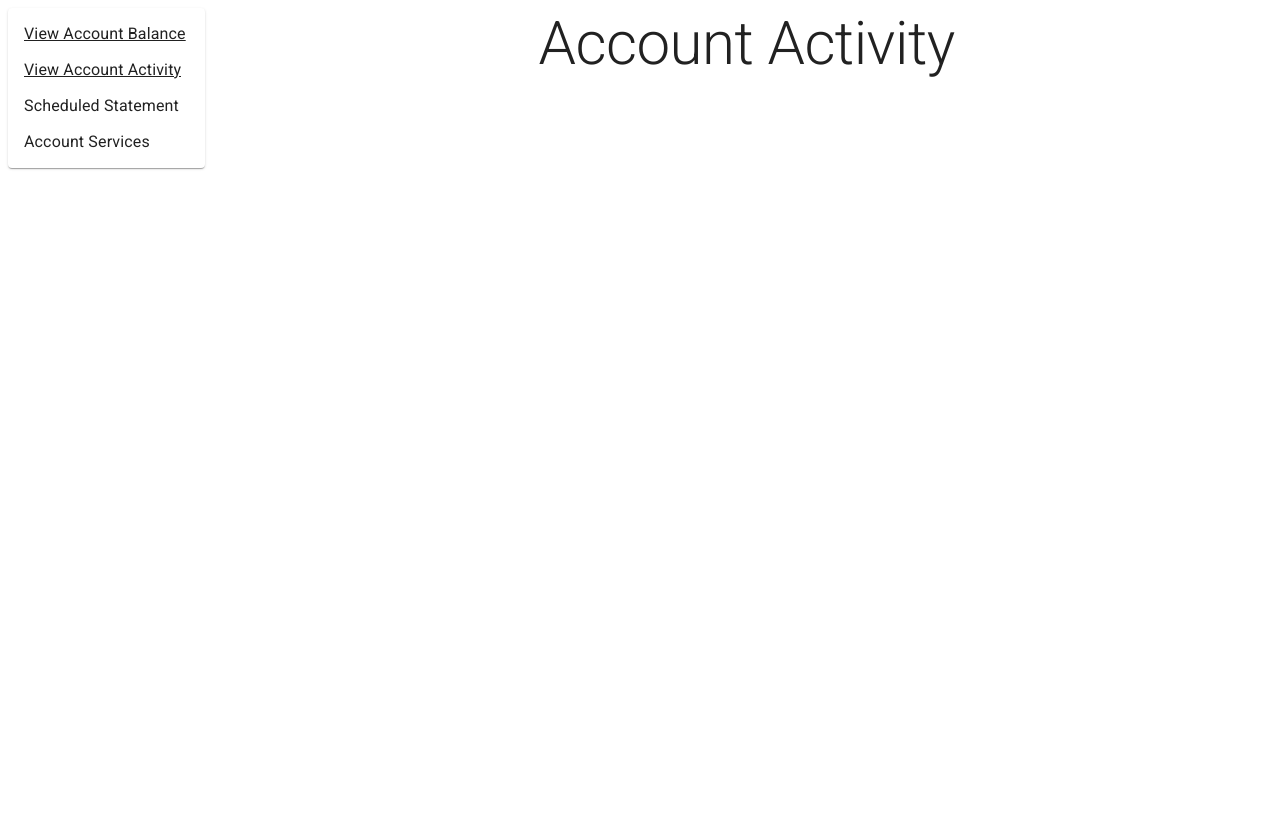
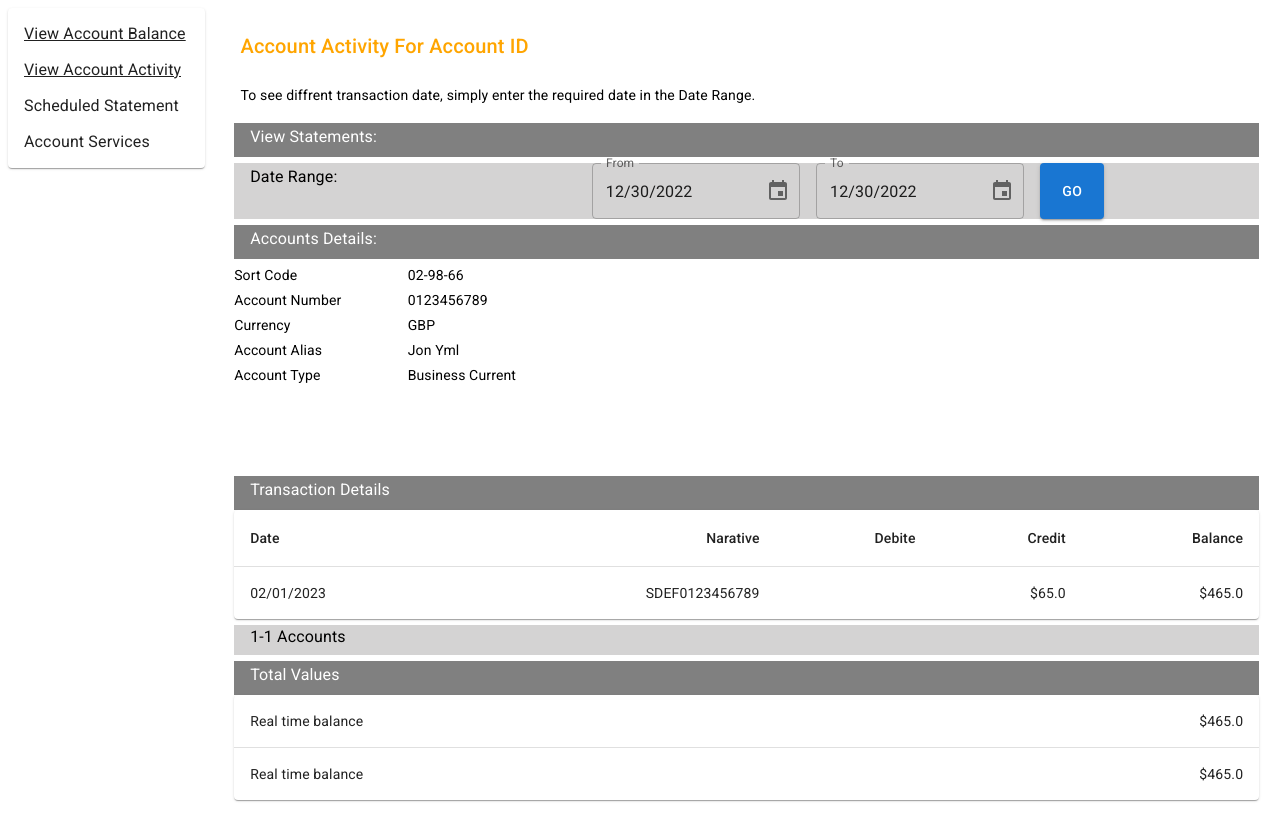
Before and after one commit to praveen-codecamp/mfe-toyota, a React app in the folder account/: page /account/activity in a window 1280 px wide. Before the commit the page ends 800 px from the top, so only its background shows below. Built offline with nearby package versions, Linux system fonts and the light colour scheme.

Commit message:
Activity page content

```diff
--- a/account/package.json
+++ b/account/package.json
@@ -10,6 +10,9 @@
     "@emotion/styled": "^11.10.5",
     "@mui/icons-material": "^5.11.0",
     "@mui/material": "^5.11.2",
+    "@mui/x-date-pickers": "^5.0.12",
+    "dayjs": "^1.11.7",
+    "moment": "^2.29.4",
     "react": "^17.0.1",
     "react-dom": "^17.0.1",
     "react-router-dom": "^5.2.0"
--- a/account/src/components/Activity.js
+++ b/account/src/components/Activity.js
@@ -1,7 +1,17 @@
 import React from "react";
 import Grid from "@mui/material/Grid";
 import Typography from "@mui/material/Typography";
+import Stack from "@mui/material/Stack";
+import Button from "@mui/material/Button";
+import Table from "@mui/material/Table";
+import TableBody from "@mui/material/TableBody";
+import TableCell from "@mui/material/TableCell";
+import TableContainer from "@mui/material/TableContainer";
+import TableHead from "@mui/material/TableHead";
+import TableRow from "@mui/material/TableRow";
+import Paper from "@mui/material/Paper";
 import Menu from "./Menu";
+import MaterialUIPickers from "./DatePicker";
 
 export default function Activity() {
   return (
@@ -10,15 +20,205 @@ export default function Activity() {
         <Menu />
       </Grid>
       <Grid item xs={10}>
-        <Typography
-          component="h1"
-          variant="h2"
-          align="center"
-          color="textPrimary"
-          gutterBottom
+        <Grid
+          container
+          spacing={2}
+          style={{ marginLeft: ".2rem", marginTop: ".4rem" }}
         >
-          Account Activity
-        </Typography>
+          <Grid item xs={8}>
+            <Typography style={{ color: "orange" }} variant="h6" gutterBottom>
+              Account Activity For Account ID
+            </Typography>
+          </Grid>
+          <Grid item>
+            <Typography variant="body2" gutterBottom>
+              To see diffrent transaction date, simply enter the required date
+              in the Date Range.
+            </Typography>
+          </Grid>
+        </Grid>
+
+        <Grid container direction="column" style={{ padding: ".8rem" }}>
+          <Grid item style={{ background: "grey" }}>
+            <Typography
+              variant="subtitle1"
+              style={{ color: "white", marginLeft: "1rem" }}
+              gutterBottom
+            >
+              View Statements:
+            </Typography>
+          </Grid>
+          <Grid item style={{ marginTop: ".4rem" }}>
+            <Grid container style={{ background: "#d4d3d3" }}>
+              <Grid item xs={4}>
+                <Typography
+                  variant="subtitle1"
+                  style={{ marginLeft: "1rem" }}
+                  gutterBottom
+                >
+                  Date Range:
+                </Typography>
+              </Grid>
+              <Grid item xs={6} style={{ marginLeft: "1rem" }}>
+                <Stack spacing={2} direction="row">
+                  <MaterialUIPickers lable={"From"} />
+                  <MaterialUIPickers lable={"To"} />
+                  <Button variant="contained">Go</Button>
+                </Stack>
+              </Grid>
+            </Grid>
+          </Grid>
+          <Grid item style={{ marginTop: ".4rem", background: "grey" }}>
+            <Typography
+              variant="subtitle1"
+              style={{ color: "white", marginLeft: "1rem" }}
+              gutterBottom
+            >
+              Accounts Details:
+            </Typography>
+          </Grid>
+          <Grid item style={{ marginTop: ".4rem" }}>
+            <Grid container spacing={2}>
+              <Grid item xs={2}>
+                <Typography variant="body2" gutterBottom>
+                  Sort Code
+                </Typography>
+              </Grid>
+              <Grid item xs={8}>
+                <Typography variant="body2" gutterBottom>
+                  02-98-66
+                </Typography>
+              </Grid>
+            </Grid>
+            <Grid container spacing={2}>
+              <Grid item xs={2}>
+                <Typography variant="body2" gutterBottom>
+                  Account Number
+                </Typography>
+              </Grid>
+              <Grid item xs={8}>
+                <Typography variant="body2" gutterBottom>
+                  0123456789
+                </Typography>
+              </Grid>
+            </Grid>
+            <Grid container spacing={2}>
+              <Grid item xs={2}>
+                <Typography variant="body2" gutterBottom>
+                  Currency
+                </Typography>
+              </Grid>
+              <Grid item xs={8}>
+                <Typography variant="body2" gutterBottom>
+                  GBP
+                </Typography>
+              </Grid>
+            </Grid>
+            <Grid container spacing={2}>
+              <Grid item xs={2}>
+                <Typography variant="body2" gutterBottom>
+                  Account Alias
+                </Typography>
+              </Grid>
+              <Grid item xs={8}>
+                <Typography variant="body2" gutterBottom>
+                  Jon Yml
+                </Typography>
+              </Grid>
+            </Grid>
+            <Grid container spacing={2}>
+              <Grid item xs={2}>
+                <Typography variant="body2" gutterBottom>
+                  Account Type
+                </Typography>
+              </Grid>
+              <Grid item xs={8}>
+                <Typography variant="body2" gutterBottom>
+                  Business Current
+                </Typography>
+              </Grid>
+            </Grid>
+          </Grid>
+          <Grid item style={{ background: "grey", marginTop: ".4rem" }}>
+            <Typography
+              variant="subtitle1"
+              style={{ color: "white", marginLeft: "1rem" }}
+              gutterBottom
+            >
+              Transaction Details
+            </Typography>
+          </Grid>
+          <Grid item>
+            <TableContainer component={Paper}>
+              <Table sx={{ minWidth: 650 }} aria-label="simple table">
+                <TableHead>
+                  <TableRow>
+                    <TableCell>Date</TableCell>
+                    <TableCell align="right">Narative</TableCell>
+                    <TableCell align="right">Debite</TableCell>
+                    <TableCell align="right">Credit</TableCell>
+                    <TableCell align="right">Balance</TableCell>
+                  </TableRow>
+                </TableHead>
+                <TableBody>
+                  <TableRow
+                    sx={{ "&:last-child td, &:last-child th": { border: 0 } }}
+                  >
+                    <TableCell component="th" scope="row">
+                      02/01/2023
+                    </TableCell>
+                    <TableCell align="right">SDEF0123456789</TableCell>
+                    <TableCell align="right"></TableCell>
+                    <TableCell align="right">$65.0</TableCell>
+                    <TableCell align="right">$465.0</TableCell>
+                  </TableRow>
+                </TableBody>
+              </Table>
+            </TableContainer>
+          </Grid>
+          <Grid item style={{ background: "#d4d3d3", marginTop: ".4rem" }}>
+            <Typography
+              variant="body1"
+              style={{ marginLeft: "1rem" }}
+              gutterBottom
+            >
+              1-1 Accounts
+            </Typography>
+          </Grid>
+          <Grid item style={{ background: "grey", marginTop: ".4rem" }}>
+            <Typography
+              variant="subtitle1"
+              style={{ color: "white", marginLeft: "1rem" }}
+              gutterBottom
+            >
+              Total Values
+            </Typography>
+          </Grid>
+          <Grid item>
+            <TableContainer component={Paper}>
+              <Table sx={{ minWidth: 650 }} aria-label="simple table">
+                <TableBody>
+                  <TableRow
+                    sx={{ "&:last-child td, &:last-child th": { border: 0 } }}
+                  >
+                    <TableCell component="th" scope="row">
+                      Real time balance
+                    </TableCell>
+                    <TableCell align="right">$465.0</TableCell>
+                  </TableRow>
+                  <TableRow
+                    sx={{ "&:last-child td, &:last-child th": { border: 0 } }}
+                  >
+                    <TableCell component="th" scope="row">
+                      Real time balance
+                    </TableCell>
+                    <TableCell align="right">$465.0</TableCell>
+                  </TableRow>
+                </TableBody>
+              </Table>
+            </TableContainer>
+          </Grid>
+        </Grid>
       </Grid>
     </Grid>
   );
--- /dev/null
+++ b/account/src/components/DatePicker.js
@@ -0,0 +1,40 @@
+import * as React from "react";
+import dayjs from "dayjs";
+import Stack from "@mui/material/Stack";
+import TextField from "@mui/material/TextField";
+import { LocalizationProvider } from "@mui/x-date-pickers/LocalizationProvider";
+import { AdapterDayjs } from "@mui/x-date-pickers/AdapterDayjs";
+import { DesktopDatePicker } from "@mui/x-date-pickers/DesktopDatePicker";
+import { MobileDatePicker } from "@mui/x-date-pickers/MobileDatePicker";
+
+export default function MaterialUIPickers({ device, lable }) {
+  const [value, setValue] = React.useState(dayjs(new Date()));
+
+  const handleChange = (newValue) => {
+    setValue(newValue);
+  };
+
+  return (
+    <LocalizationProvider dateAdapter={AdapterDayjs}>
+      <Stack spacing={3}>
+        {device === "mobile" ? (
+          <MobileDatePicker
+            label={lable}
+            inputFormat="MM/DD/YYYY"
+            value={value}
+            onChange={handleChange}
+            renderInput={(params) => <TextField {...params} />}
+          />
+        ) : (
+          <DesktopDatePicker
+            label={lable}
+            inputFormat="MM/DD/YYYY"
+            value={value}
+            onChange={handleChange}
+            renderInput={(params) => <TextField {...params} />}
+          />
+        )}
+      </Stack>
+    </LocalizationProvider>
+  );
+}
```
Also changed, not shown: 1 other file (tests, documents, lock files or other folders).
